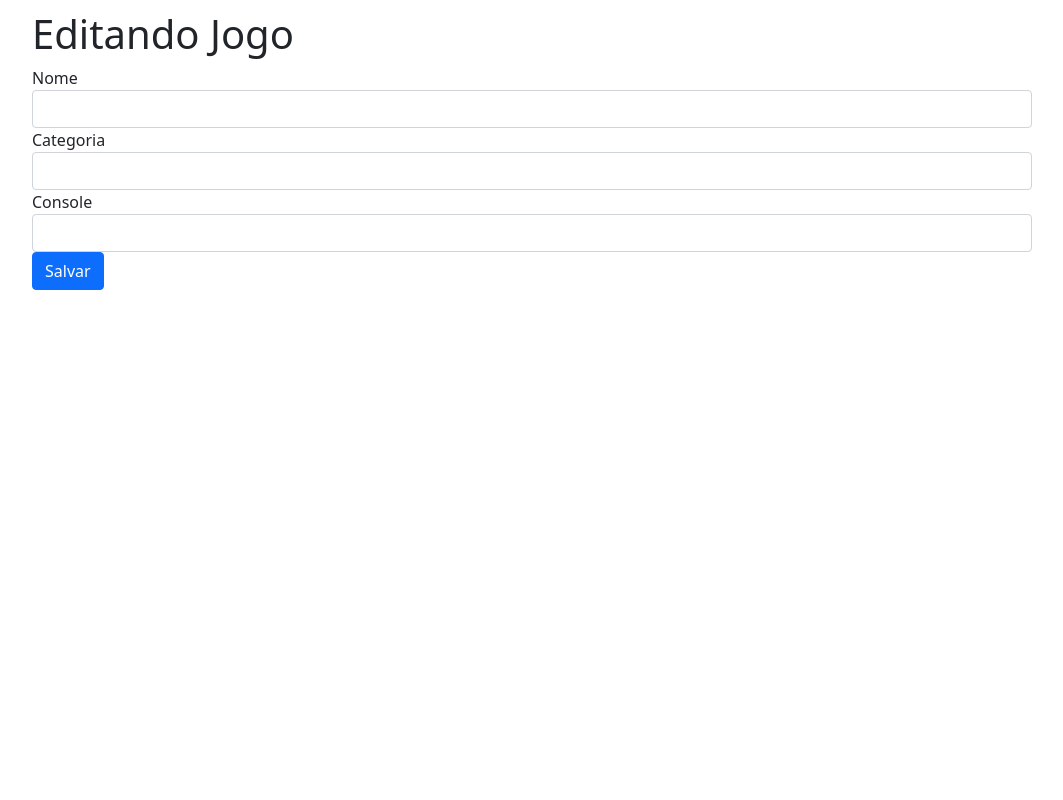
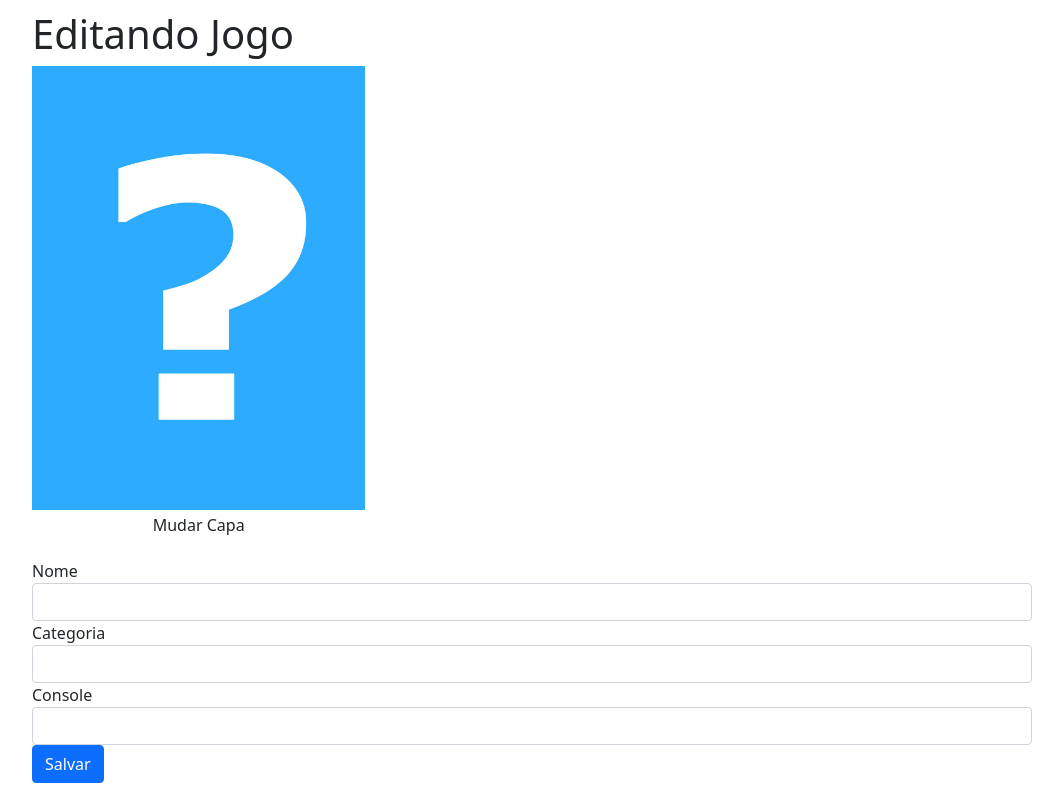
Before and after one commit to FaKL-Code/Jogoteca, a Flask app: page /editar/1 in a window 1280 px wide. Shown: the whole page, without its empty margins (108-1171 px from the left). Run offline with Flask 2, Linux system fonts and the light colour scheme; the visitor is signed in with stand-in values (Sample User, id 1); data that the repository does not hold is empty; some libraries are stand-ins or nearby versions.

Commit message:
permitindo editar a imagem do jogo

```diff
--- /dev/null
+++ b/helpers.py
@@ -0,0 +1,9 @@
+import os
+from jogoteca import app
+
+
+def recupera_imagem(id):
+    for nome_arquivo in os.listdir(app.config['UPLOAD_PATH']):
+        if f'capa{id}' in nome_arquivo:
+            return nome_arquivo
+    return 'capa_padrao.jpg'
--- a/templates/editar.html
+++ b/templates/editar.html
@@ -1,6 +1,15 @@
 {% extends "template.html" %}
 {% block conteudo %}
-    <form action={{ url_for('atualizar') }} method="post">
+    <form action={{ url_for('atualizar') }} method="post" enctype="multipart/form-data">
+      <figure class="img thumbnail col-md-4">
+        <img class="img-fluid" src="{{ url_for('imagem', nome_arquivo=imagem) }}">
+        <figcaption>
+          <label class="fileContainer">
+            Mudar Capa
+            <input type="file" name="arquivo" accept=".jpg">
+          </label>
+        </figcaption>
+      </figure>
         <fieldset>
             <input type="hidden" name="id" value={{ jogo.id }}>
           <div class="form-group">
--- a/views.py
+++ b/views.py
@@ -1,6 +1,7 @@
 from flask import render_template, request, redirect, session, flash, url_for, send_from_directory
 from jogoteca import app, db
 from models import Jogos, Usuarios
+from helpers import recupera_imagem
 
 
 @app.route('/')
@@ -39,7 +40,8 @@ def editar(id):
     if 'usuario_logado' not in session or session['usuario_logado'] == None:
         return redirect(url_for('login', proxima=url_for('editar')))
     jogo = Jogos.query.filter_by(id=id).first()
-    return render_template('editar.html', titulo='Editando Jogo', jogo=jogo)
+    capa_jogo = recupera_imagem(id)
+    return render_template('editar.html', titulo='Editando Jogo', jogo=jogo, imagem=capa_jogo)
 
 @app.route('/atualizar', methods=['POST',])
 def atualizar():
@@ -54,6 +56,9 @@ def atualizar():
     jogo.console = console
     db.session.add(jogo)
     db.session.commit()
+    arquivo = request.files['arquivo']
+    upload_path = app.config['UPLOAD_PATH']
+    arquivo.save(f'{upload_path}/capa{jogo.id}.jpg')
     return redirect(url_for('index'))
 
 @app.route('/excluir/<int:id>')
```
Also changed, not shown: uploads/capa4.jpg (added), uploads/capa7.jpg (added).
